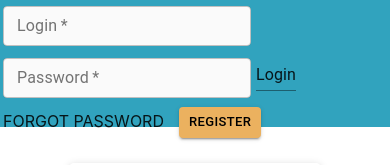
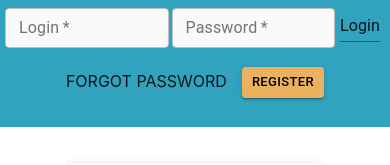
Before and after one commit to hoolek77/booking-clone-Web, a React (Create React App) app: page / in a window 390 px wide. Shown: the top 165 px of the page. Built offline with nearby package versions, Linux system fonts and the light colour scheme; no server answers.

Commit message:
Closes #105

```diff
--- a/src/components/TopSection.jsx
+++ b/src/components/TopSection.jsx
@@ -29,8 +29,17 @@ export const TopSection = () => {
       </Grid>
 
       {isLogged ? (
+        <Grid
+          container
+          direction="column"
+          justify="flex-end"
+          alignItems="flex-end"
+          className="loggedGrid"
+        >
           <div className="loginUserInfo">
             Willkommen {userInfo.firstName} {userInfo.lastName} !
+          </div>
+          <div className="loggedButtonContainer">
             <Link to={`/${userInfo.role}`} style={{ textDecoration: 'none' }}>
               <Button
                 size="small"
@@ -38,10 +47,12 @@ export const TopSection = () => {
                 color="secondary"
                 style={{ marginRight: '5%' }}
               >
+                <div className="panelButton">
                   {userInfo.role === HOTEL_OWNER_ROLE
                     ? 'Hotel Owner'
                     : userInfo.role}{' '}
                   panel
+                </div>
               </Button>
             </Link>
             <Button
@@ -53,17 +64,18 @@ export const TopSection = () => {
               logout
             </Button>
           </div>
+        </Grid>
       ) : (
         <Grid
           container
           direction="row"
           justify="flex-end"
           alignItems="center"
-          spacing={3}
           className="loginContainer"
         >
           <Grid item>
             <Login openNotification={openNotification} />
+            <div className="loginButtonContainer">
               <a href="#" className="loginForgotPassword loginLink">
                 FORGOT PASSWORD
               </a>
@@ -72,6 +84,7 @@ export const TopSection = () => {
                   REGISTER
                 </Button>
               </Link>
+            </div>
           </Grid>
         </Grid>
       )}
--- a/src/content/css/login.css
+++ b/src/content/css/login.css
@@ -15,3 +15,15 @@
 .loginTextField {
   margin-right: 3px !important;
 }
+
+@media screen and (max-width: 960px) {
+  #Login {
+    display: flex;
+    flex-direction: row;
+    align-items: center;
+    padding: 5px;
+  }
+  .topSectionContainer .loginContainer {
+    justify-content: center;
+  }
+}
--- a/src/content/css/topSection.css
+++ b/src/content/css/topSection.css
@@ -61,11 +61,21 @@
 #outlined-basic {
   z-index: 1;
 }
+.loggedButtonContainer {
+  display: flex;
+  flex-direction: row;
+  justify-content: space-around;
+  align-items: center;
+}
+.loggedButtonContainer a {
+  width: 90%;
+}
 
-@media screen and (max-width: 1250px) {
+@media screen and (max-width: 960px) {
   .topSectionContainer {
     flex-direction: column;
     align-items: center;
+    justify-content: center;
   }
 
   .topSectionHeaderlink {
@@ -75,8 +85,31 @@
     margin: 0;
   }
 
-  .loginContainer {
+  #TopSection .loginContainer {
     position: relative;
     top: -12px;
+    justify-content: center;
+  }
+  .topSectionHeaderlink {
+    display: none;
+  }
+  #TopSection {
+    padding: 0;
+  }
+  .loginButtonContainer {
+    display: flex;
+    justify-content: center;
+    margin: 10px;
+  }
+  #TopSection .loggedGrid {
+    justify-content: center;
+    align-items: center;
+  }
+  .loggedButtonContainer {
+    display: flex;
+    justify-content: space-around;
+  }
+  .panelButton {
+    width: 150px;
   }
 }
```
Lines whose indentation alone changed are shown as unchanged.
